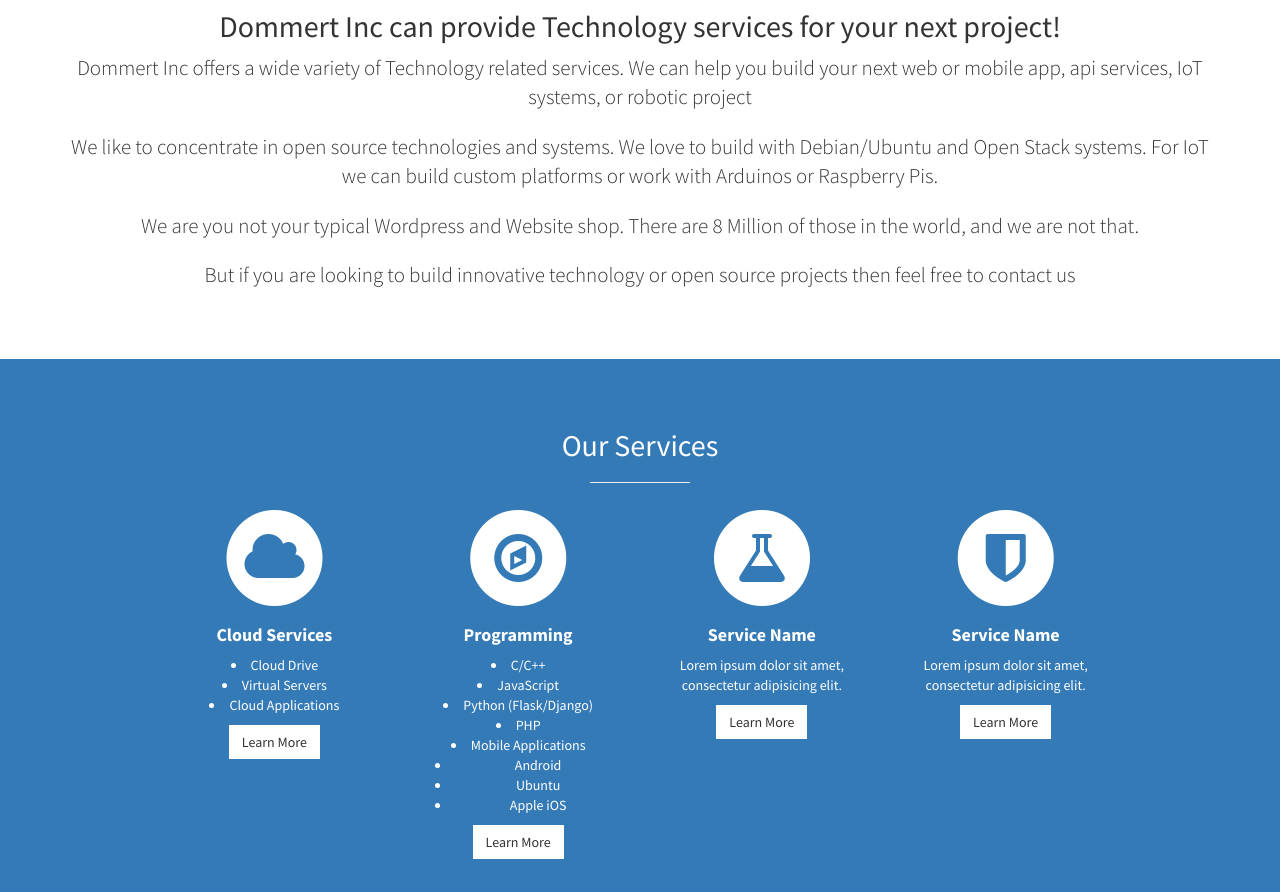
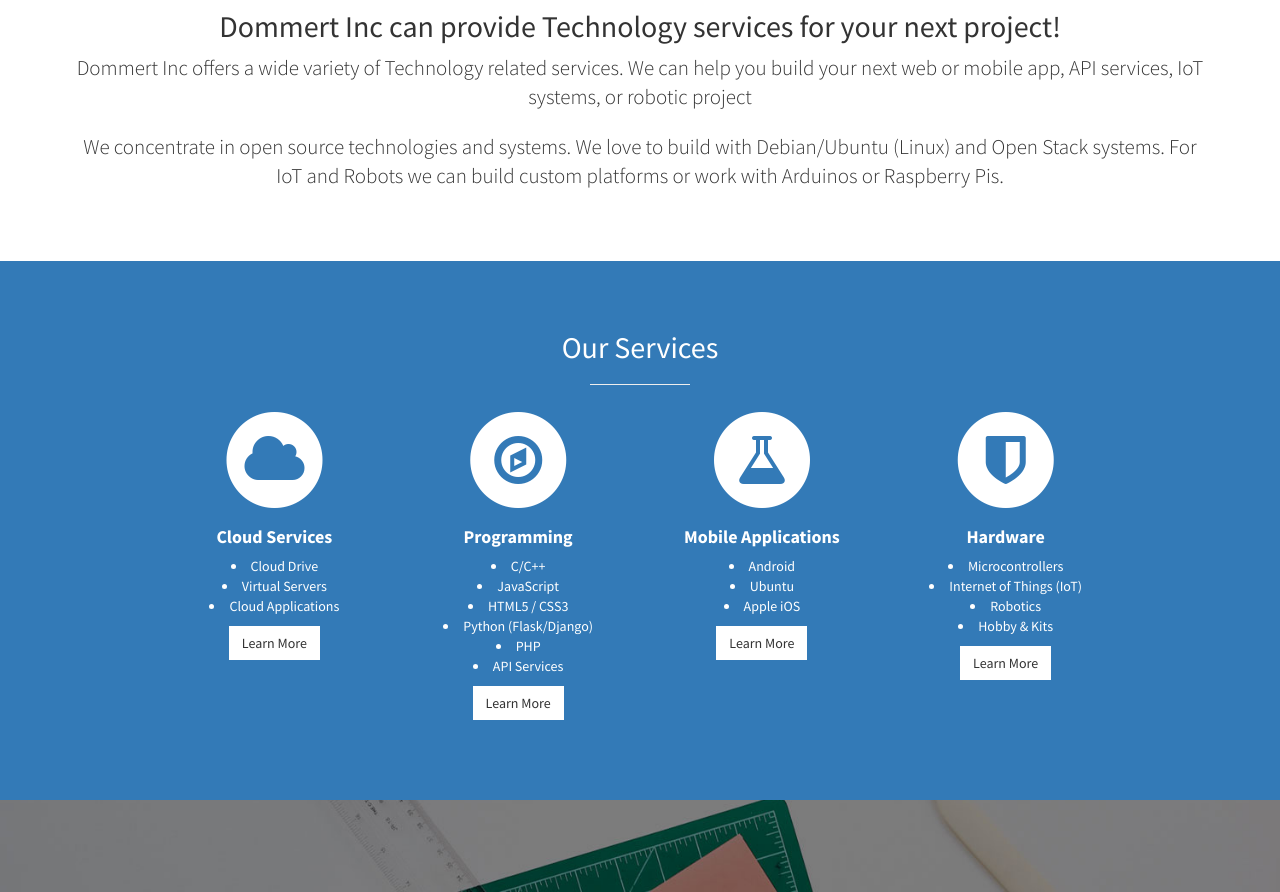
Before and after one commit to DommertTech/d-landingpage, a plain HTML site: page index.html in a window 1280 px wide. Shown: the part 860-1752 px from the top of the page. Drawn offline with Linux system fonts and the light colour scheme.

Commit message:
content updates

```diff
--- a/index.html
+++ b/index.html
@@ -74,13 +74,10 @@
             <div class="row">
                 <div class="col-lg-12 text-center">
                     <h2>Dommert Inc can provide Technology services for your next project!</h2>
-                    <p class="lead">Dommert Inc offers a wide variety of Technology related services. We can help you build your next web or mobile app, api services, IoT systems, or robotic project</p>
+                    <p class="lead">Dommert Inc offers a wide variety of Technology related services. We can help you build your next web or mobile app, API services, IoT systems, or robotic project</p>
                     <P class="lead">
-                    We like to concentrate in open source technologies and systems. We love to build with Debian/Ubuntu and Open Stack systems. For IoT we can build custom platforms or work with Arduinos or Raspberry Pis.
+                    We concentrate in open source technologies and systems. We love to build with Debian/Ubuntu (Linux) and Open Stack systems. For IoT and Robots we can build custom platforms or work with Arduinos or Raspberry Pis.
                     </P>
-                    <p class="lead"> We are you not your typical Wordpress and Website shop. There are 8 Million of those in the world, and we are not that.
-                    </p>
-                    <p class="lead">But if you are looking to build innovative technology or open source projects then feel free to contact us</p>
                 </div>
             </div>
             <!-- /.row -->
@@ -124,14 +121,12 @@
                                     <strong>Programming</strong>
                                 </h4>
                                 <p><Li>C/C++</Li>
-                                <Li>JavaScript
+                                <Li>JavaScript</Li>
+                                <li>HTML5 / CSS3</li>
                                 <li>Python (Flask/Django)</li>
                                 <li>PHP</li>
-                                <li>Mobile Applications</li>
-                                <ul><li>Android</li>
-                                <li>Ubuntu</li>
-                                <li>Apple iOS</li>
-                                </ul>
+                                <li>API Services</li>
+
                                 </p>
                                 <a href="#" class="btn btn-light">Learn More</a>
                             </div>
@@ -143,9 +138,12 @@
                                 <i class="fa fa-flask fa-stack-1x text-primary"></i>
                             </span>
                                 <h4>
-                                    <strong>Service Name</strong>
+                                    <strong>Mobile Applications</strong>
                                 </h4>
-                                <p>Lorem ipsum dolor sit amet, consectetur adipisicing elit.</p>
+                                <p>
+                                <li>Android</li>
+                                <li>Ubuntu</li>
+                                <li>Apple iOS</li></p>
                                 <a href="#" class="btn btn-light">Learn More</a>
                             </div>
                         </div>
@@ -156,9 +154,14 @@
                                 <i class="fa fa-shield fa-stack-1x text-primary"></i>
                             </span>
                                 <h4>
-                                    <strong>Service Name</strong>
+                                    <strong>Hardware</strong>
                                 </h4>
-                                <p>Lorem ipsum dolor sit amet, consectetur adipisicing elit.</p>
+                                <p>
+                                    <li>Microcontrollers</li>
+                                    <li>Internet of Things (IoT)
+                                    <li>Robotics</li>
+                                    <li>Hobby & Kits</li>
+                                </p>
                                 <a href="#" class="btn btn-light">Learn More</a>
                             </div>
                         </div>
@@ -241,12 +244,7 @@
 
     <!-- Map -->
     <section id="contact" class="map">
-        <iframe width="100%" height="100%" frameborder="0" scrolling="no" marginheight="0" marginwidth="0" src="https://maps.google.com/maps?f=q&amp;source=s_q&amp;hl=en&amp;geocode=&amp;q=Twitter,+Inc.,+Market+Street,+San+Francisco,+CA&amp;aq=0&amp;oq=twitter&amp;sll=28.659344,-81.187888&amp;sspn=0.128789,0.264187&amp;ie=UTF8&amp;hq=Twitter,+Inc.,+Market+Street,+San+Francisco,+CA&amp;t=m&amp;z=15&amp;iwloc=A&amp;output=embed"></iframe>
-        <br />
-        <small>
-            <a href="https://maps.google.com/maps?f=q&amp;source=embed&amp;hl=en&amp;geocode=&amp;q=Twitter,+Inc.,+Market+Street,+San+Francisco,+CA&amp;aq=0&amp;oq=twitter&amp;sll=28.659344,-81.187888&amp;sspn=0.128789,0.264187&amp;ie=UTF8&amp;hq=Twitter,+Inc.,+Market+Street,+San+Francisco,+CA&amp;t=m&amp;z=15&amp;iwloc=A"></a>
-        </small>
-        </iframe>
+
     </section>
 
     <!-- Footer -->
```
